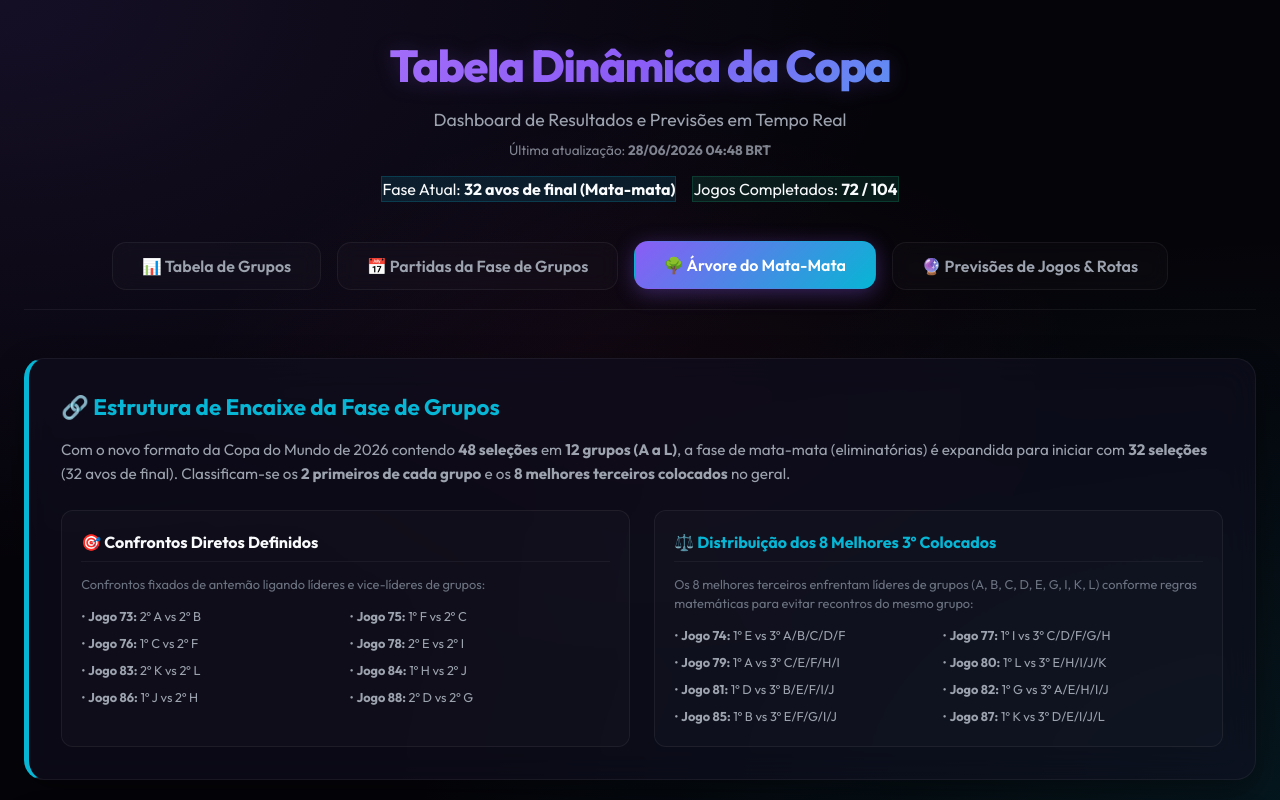
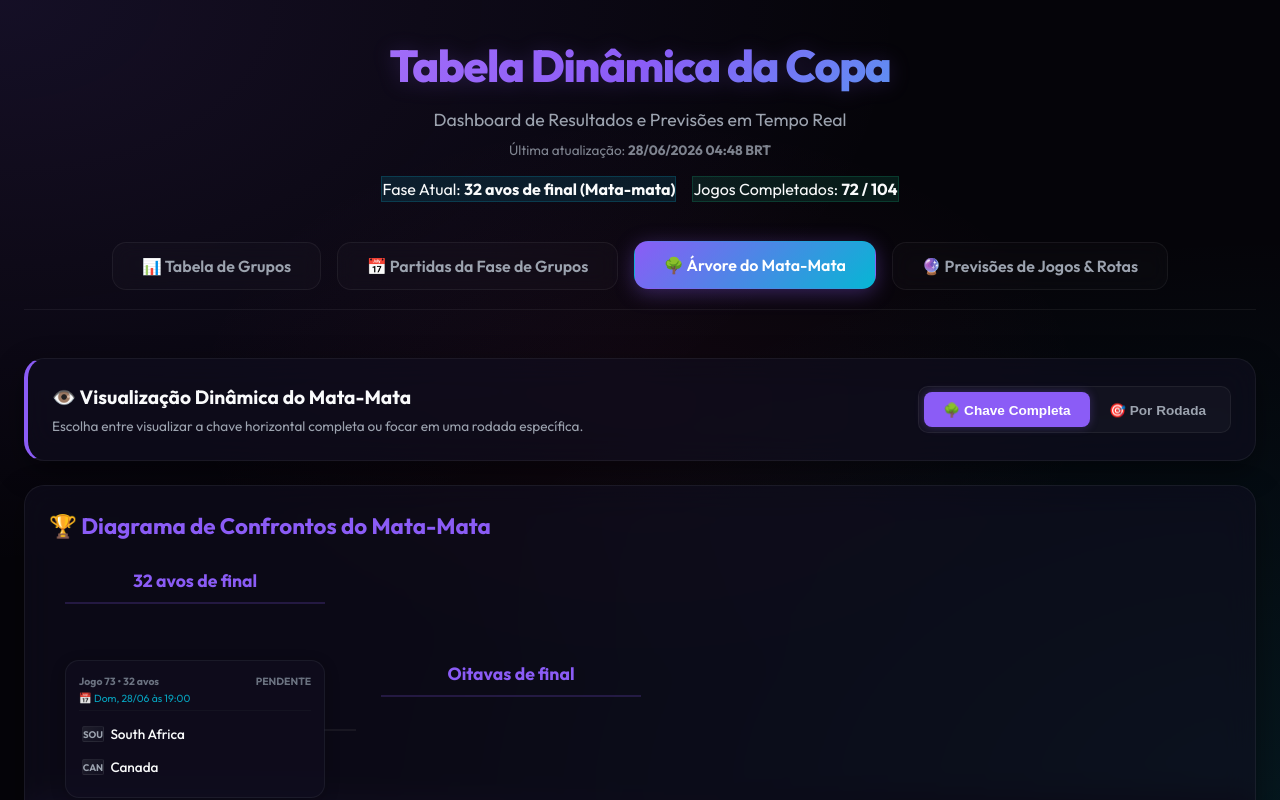
Before and after one commit to AguiaLTDA/tabeladacopa2026, a React (Vite) app: page / in a window 1280 px wide. Both pictures are taken after a click on the button "🌳 Árvore do Mata-Mata". Shown: the top 800 px of the page. Built offline with nearby package versions, Linux system fonts and the light colour scheme.

Commit message:
feat: add dynamic visualization of knockout stages and quality difference alerts

```diff
--- a/src/App.jsx
+++ b/src/App.jsx
@@ -171,6 +171,7 @@ export default function App() {
           knockoutMatches={knockoutMatches}
           matchesResults={matchesResults}
           onTeamClick={setSelectedTeam}
+          teamsData={teamsData}
         />
       )}
 
--- a/src/components/TournamentTree.jsx
+++ b/src/components/TournamentTree.jsx
@@ -1,18 +1,31 @@
 // src/components/TournamentTree.jsx
-import React from 'react';
+import React, { useState } from 'react';
 import { formatKickoff, translateStage } from '../utils/dateFormatter';
 
 export default function TournamentTree({
   knockoutMatches,
   matchesResults,
-  onTeamClick
+  onTeamClick,
+  teamsData
 }) {
+  // State for dynamic visualization
+  const [treeViewMode, setTreeViewMode] = useState('FULL'); // 'FULL' or 'ROUND'
+  const [selectedRound, setSelectedRound] = useState('r32'); // 'r32', 'r16', 'qf', 'sf', 'final'
+
   // Ordered match numbers to align them visually
   const r32Order = [73, 75, 74, 77, 76, 78, 79, 80, 83, 84, 81, 82, 86, 88, 85, 87];
   const r16Order = [90, 89, 91, 92, 93, 94, 95, 96];
   const qfOrder = [97, 99, 98, 100];
   const sfOrder = [101, 102];
   const finalOrder = [104, 103]; // Final first, then 3rd Place
+
+  const roundsMap = {
+    r32: { title: '32 avos de final', order: r32Order },
+    r16: { title: 'Oitavas de final', order: r16Order },
+    qf: { title: 'Quartas de final', order: qfOrder },
+    sf: { title: 'Semifinais', order: sfOrder },
+    final: { title: 'Finais (Final & Disputa de 3º Lugar)', order: finalOrder }
+  };
 
   const getFlagPlaceholder = (teamName) => {
     if (!teamName || teamName.startsWith('Vencedor') || teamName.startsWith('Perdedor') || teamName.includes('Grupo') || teamName.includes('third')) {
@@ -48,12 +61,31 @@ export default function TournamentTree({
     const isHomeWinner = isCompleted && (homeScore > awayScore || (homeScore === awayScore && result.penalties_home > result.penalties_away));
     const isAwayWinner = isCompleted && (awayScore > homeScore || (homeScore === awayScore && result.penalties_away > result.penalties_home));
 
+    // Calculate quality difference (Elo disparity)
+    let hasQualityGap = false;
+    let eloDiff = 0;
+    if (!isHomePlaceholder && !isAwayPlaceholder && teamsData) {
+      const homeTeam = teamsData.find(t => t.team === home);
+      const awayTeam = teamsData.find(t => t.team === away);
+      if (homeTeam && awayTeam) {
+        eloDiff = Math.abs(homeTeam.elo - awayTeam.elo);
+        if (eloDiff >= 250) {
+          hasQualityGap = true;
+        }
+      }
+    }
+
     return (
       <div
         key={matchNumber}
-        className={`bracket-match-node ${isLive ? 'active-simulate' : ''}`}
+        className={`bracket-match-node ${isLive ? 'active-simulate' : ''} ${hasQualityGap ? 'disparity-warning' : ''}`}
         style={{ opacity: isCompleted ? 0.9 : 1 }}
       >
+        {hasQualityGap && (
+          <div className="match-disparity-alert">
+            ⚠️ Alta Disparidade ({eloDiff} pts Elo)
+          </div>
+        )}
         {/* Match Header */}
         <div style={{ display: 'flex', flexDirection: 'column', fontSize: '0.65rem', color: 'var(--text-dim)', marginBottom: '0.4rem', borderBottom: '1px solid rgba(255,255,255,0.03)', paddingBottom: '0.2rem' }}>
           <div style={{ display: 'flex', justifyContent: 'space-between', marginBottom: '0.1rem' }}>
@@ -103,52 +135,48 @@ export default function TournamentTree({
   };
 
   return (
-    <div className="bracket-tab-wrapper" style={{ display: 'flex', flexDirection: 'column', gap: '2rem' }}>
+    <div className="bracket-tab-wrapper" style={{ display: 'flex', flexDirection: 'column', gap: '1.5rem' }}>
 
-      {/* 1. Explicação do encaixe dos times (Top) */}
-      <div className="glass-card" style={{ padding: '2rem', borderLeft: '5px solid var(--accent-secondary)' }}>
-        <h3 style={{ color: 'var(--accent-secondary)', fontSize: '1.4rem', fontWeight: '700', marginBottom: '0.8rem', display: 'flex', alignItems: 'center', gap: '0.5rem' }}>
-          🔗 Estrutura de Encaixe da Fase de Grupos
+      {/* Controles de Visualização Dinâmica */}
+      <div className="tree-view-controls-card glass-card" style={{ padding: '1.5rem', borderLeft: '4px solid var(--accent-primary)' }}>
+        <div style={{ display: 'flex', justifyContent: 'space-between', alignItems: 'center', flexWrap: 'wrap', gap: '1rem' }}>
+          <div>
+            <h3 style={{ color: 'var(--text-main)', fontSize: '1.2rem', fontWeight: '700', margin: 0, display: 'flex', alignItems: 'center', gap: '0.5rem' }}>
+              👁️ Visualização Dinâmica do Mata-Mata
             </h3>
-        <p style={{ color: 'var(--text-muted)', fontSize: '0.95rem', marginBottom: '1.5rem', lineHeight: '1.6' }}>
-          Com o novo formato da Copa do Mundo de 2026 contendo <strong>48 seleções</strong> em <strong>12 grupos (A a L)</strong>, a fase de mata-mata (eliminatórias) é expandida para iniciar com <strong>32 seleções</strong> (32 avos de final). Classificam-se os <strong>2 primeiros de cada grupo</strong> e os <strong>8 melhores terceiros colocados</strong> no geral.
+            <p style={{ color: 'var(--text-muted)', fontSize: '0.85rem', margin: '0.25rem 0 0 0' }}>
+              Escolha entre visualizar a chave horizontal completa ou focar em uma rodada específica.
             </p>
-
-        <div style={{ display: 'grid', gridTemplateColumns: 'repeat(auto-fit, minmax(320px, 1fr))', gap: '1.5rem' }}>
-          <div style={{ background: 'rgba(255, 255, 255, 0.02)', padding: '1.2rem', borderRadius: '12px', border: '1px solid var(--card-border)' }}>
-            <h4 style={{ color: 'var(--text-main)', fontSize: '1rem', fontWeight: '700', marginBottom: '0.8rem', borderBottom: '1px solid rgba(255,255,255,0.05)', paddingBottom: '0.4rem', display: 'flex', alignItems: 'center', gap: '0.4rem' }}>
-              🎯 Confrontos Diretos Definidos
-            </h4>
-            <p style={{ color: 'var(--text-dim)', fontSize: '0.8rem', marginBottom: '0.8rem' }}>Confrontos fixados de antemão ligando líderes e vice-líderes de grupos:</p>
-            <div style={{ display: 'grid', gridTemplateColumns: '1fr 1fr', gap: '0.5rem', fontSize: '0.8rem', color: 'var(--text-muted)' }}>
-              <div>• <strong>Jogo 73:</strong> 2º A vs 2º B</div>
-              <div>• <strong>Jogo 75:</strong> 1º F vs 2º C</div>
-              <div>• <strong>Jogo 76:</strong> 1º C vs 2º F</div>
-              <div>• <strong>Jogo 78:</strong> 2º E vs 2º I</div>
-              <div>• <strong>Jogo 83:</strong> 2º K vs 2º L</div>
-              <div>• <strong>Jogo 84:</strong> 1º H vs 2º J</div>
-              <div>• <strong>Jogo 86:</strong> 1º J vs 2º H</div>
-              <div>• <strong>Jogo 88:</strong> 2º D vs 2º G</div>
+          </div>
+          <div className="view-mode-toggle-group">
+            <button
+              className={`view-mode-btn ${treeViewMode === 'FULL' ? 'active' : ''}`}
+              onClick={() => setTreeViewMode('FULL')}
+            >
+              🌳 Chave Completa
+            </button>
+            <button
+              className={`view-mode-btn ${treeViewMode === 'ROUND' ? 'active' : ''}`}
+              onClick={() => setTreeViewMode('ROUND')}
+            >
+              🎯 Por Rodada
+            </button>
           </div>
         </div>
 
-          <div style={{ background: 'rgba(255, 255, 255, 0.02)', padding: '1.2rem', borderRadius: '12px', border: '1px solid var(--card-border)' }}>
-            <h4 style={{ color: 'var(--accent-secondary)', fontSize: '1rem', fontWeight: '700', marginBottom: '0.8rem', borderBottom: '1px solid rgba(255,255,255,0.05)', paddingBottom: '0.4rem', display: 'flex', alignItems: 'center', gap: '0.4rem' }}>
-              ⚖️ Distribuição dos 8 Melhores 3º Colocados
-            </h4>
-            <p style={{ color: 'var(--text-dim)', fontSize: '0.8rem', marginBottom: '0.8rem' }}>Os 8 melhores terceiros enfrentam líderes de grupos (A, B, C, D, E, G, I, K, L) conforme regras matemáticas para evitar recontros do mesmo grupo:</p>
-            <div style={{ display: 'grid', gridTemplateColumns: '1fr 1fr', gap: '0.5rem', fontSize: '0.8rem', color: 'var(--text-muted)' }}>
-              <div>• <strong>Jogo 74:</strong> 1º E vs 3º A/B/C/D/F</div>
-              <div>• <strong>Jogo 77:</strong> 1º I vs 3º C/D/F/G/H</div>
-              <div>• <strong>Jogo 79:</strong> 1º A vs 3º C/E/F/H/I</div>
-              <div>• <strong>Jogo 80:</strong> 1º L vs 3º E/H/I/J/K</div>
-              <div>• <strong>Jogo 81:</strong> 1º D vs 3º B/E/F/I/J</div>
-              <div>• <strong>Jogo 82:</strong> 1º G vs 3º A/E/H/I/J</div>
-              <div>• <strong>Jogo 85:</strong> 1º B vs 3º E/F/G/I/J</div>
-              <div>• <strong>Jogo 87:</strong> 1º K vs 3º D/E/I/J/L</div>
+        {treeViewMode === 'ROUND' && (
+          <div className="round-selector-pills" style={{ marginTop: '1.2rem' }}>
+            {Object.entries(roundsMap).map(([key, value]) => (
+              <button
+                key={key}
+                className={`round-pill-btn ${selectedRound === key ? 'active' : ''}`}
+                onClick={() => setSelectedRound(key)}
+              >
+                {value.title}
+              </button>
+            ))}
           </div>
-          </div>
-        </div>
+        )}
       </div>
 
       {/* 2. O Diagrama de Confrontos (Bracket) */}
@@ -156,6 +184,8 @@ export default function TournamentTree({
         <h3 style={{ color: 'var(--accent-primary)', fontSize: '1.4rem', fontWeight: '700', marginBottom: '1.5rem', display: 'flex', alignItems: 'center', gap: '0.5rem' }}>
           🏆 Diagrama de Confrontos do Mata-Mata
         </h3>
+
+        {treeViewMode === 'FULL' ? (
           <div className="bracket-scroll-container" style={{ padding: '0 0 1rem 0' }}>
             <div className="bracket-container">
 
@@ -191,6 +221,16 @@ export default function TournamentTree({
 
             </div>
           </div>
+        ) : (
+          <div style={{ padding: '0.5rem 0' }}>
+            <h4 style={{ color: 'var(--accent-secondary)', fontSize: '1.1rem', fontWeight: '700', marginBottom: '1.2rem', borderBottom: '1px solid rgba(6, 182, 212, 0.15)', paddingBottom: '0.5rem' }}>
+              📍 {roundsMap[selectedRound].title}
+            </h4>
+            <div className="bracket-grid-layout">
+              {roundsMap[selectedRound].order.map(num => renderMatchCard(num))}
+            </div>
+          </div>
+        )}
       </div>
 
       {/* 3. Regras Consideradas (Bottom) */}
--- a/src/index.css
+++ b/src/index.css
@@ -723,3 +723,122 @@ body {
   from { opacity: 0; }
   to { opacity: 1; }
 }
+
+/* --- DYNAMIC TOURNAMENT TREE VIEW CONTROLS --- */
+
+.tree-view-controls-card {
+  border-left: 4px solid var(--accent-primary) !important;
+}
+
+.view-mode-toggle-group {
+  display: flex;
+  background: rgba(255, 255, 255, 0.03);
+  padding: 0.3rem;
+  border-radius: 10px;
+  border: 1px solid var(--card-border);
+}
+
+.view-mode-btn {
+  background: transparent;
+  border: none;
+  color: var(--text-muted);
+  padding: 0.6rem 1.2rem;
+  border-radius: 8px;
+  font-size: 0.85rem;
+  font-weight: 600;
+  cursor: pointer;
+  transition: var(--transition-normal);
+}
+
+.view-mode-btn:hover {
+  color: var(--text-main);
+  background: rgba(255, 255, 255, 0.02);
+}
+
+.view-mode-btn.active {
+  background: var(--accent-primary);
+  color: #fff;
+  box-shadow: 0 0 10px rgba(139, 92, 246, 0.3);
+}
+
+.round-selector-pills {
+  display: flex;
+  gap: 0.6rem;
+  overflow-x: auto;
+  padding-bottom: 0.5rem;
+}
+
+.round-pill-btn {
+  background: rgba(255, 255, 255, 0.02);
+  border: 1px solid var(--card-border);
+  color: var(--text-dim);
+  padding: 0.5rem 1.2rem;
+  border-radius: 50px;
+  font-size: 0.8rem;
+  font-weight: 500;
+  cursor: pointer;
+  transition: var(--transition-normal);
+  white-space: nowrap;
+}
+
+.round-pill-btn:hover {
+  background: rgba(255, 255, 255, 0.05);
+  border-color: rgba(255, 255, 255, 0.15);
+  color: var(--text-main);
+}
+
+.round-pill-btn.active {
+  background: rgba(6, 182, 212, 0.15);
+  border-color: var(--accent-secondary);
+  color: var(--accent-secondary);
+  box-shadow: 0 0 10px rgba(6, 182, 212, 0.1);
+  font-weight: 600;
+}
+
+.bracket-grid-layout {
+  display: grid;
+  grid-template-columns: repeat(auto-fill, minmax(280px, 1fr));
+  gap: 1.5rem;
+  padding: 1rem 0;
+}
+
+/* Remove connector lines for grid layouts */
+.bracket-grid-layout .bracket-match-node::before {
+  display: none;
+}
+
+/* Red alerts for large quality disparity (high Elo gap) */
+.bracket-match-node.disparity-warning {
+  border: 1px solid rgba(239, 68, 68, 0.45);
+  box-shadow: 0 4px 15px rgba(239, 68, 68, 0.12);
+  animation: border-pulse-red 3s infinite;
+}
+
+@keyframes border-pulse-red {
+  0%, 100% {
+    border-color: rgba(239, 68, 68, 0.45);
+    box-shadow: 0 4px 15px rgba(239, 68, 68, 0.12);
+  }
+  50% {
+    border-color: rgba(239, 68, 68, 0.9);
+    box-shadow: 0 4px 22px rgba(239, 68, 68, 0.28);
+  }
+}
+
+.match-disparity-alert {
+  background: rgba(239, 68, 68, 0.14);
+  border: 1px solid rgba(239, 68, 68, 0.35);
+  color: #f87171;
+  font-size: 0.7rem;
+  font-weight: 700;
+  text-align: center;
+  padding: 0.3rem 0.5rem;
+  border-radius: 6px;
+  margin-bottom: 0.6rem;
+  display: flex;
+  align-items: center;
+  justify-content: center;
+  gap: 0.3rem;
+  text-transform: uppercase;
+  letter-spacing: 0.04em;
+}
```
Lines whose indentation alone changed are shown as unchanged.
